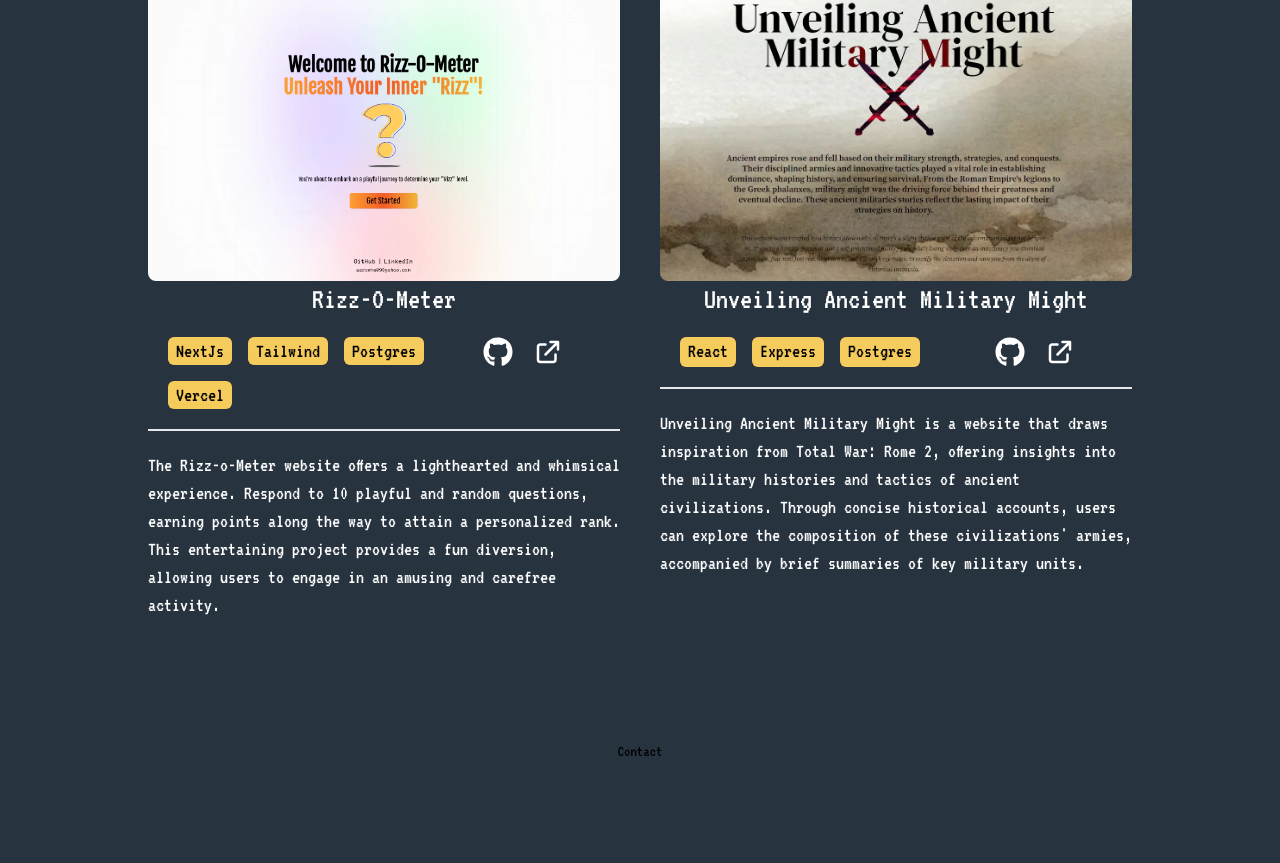
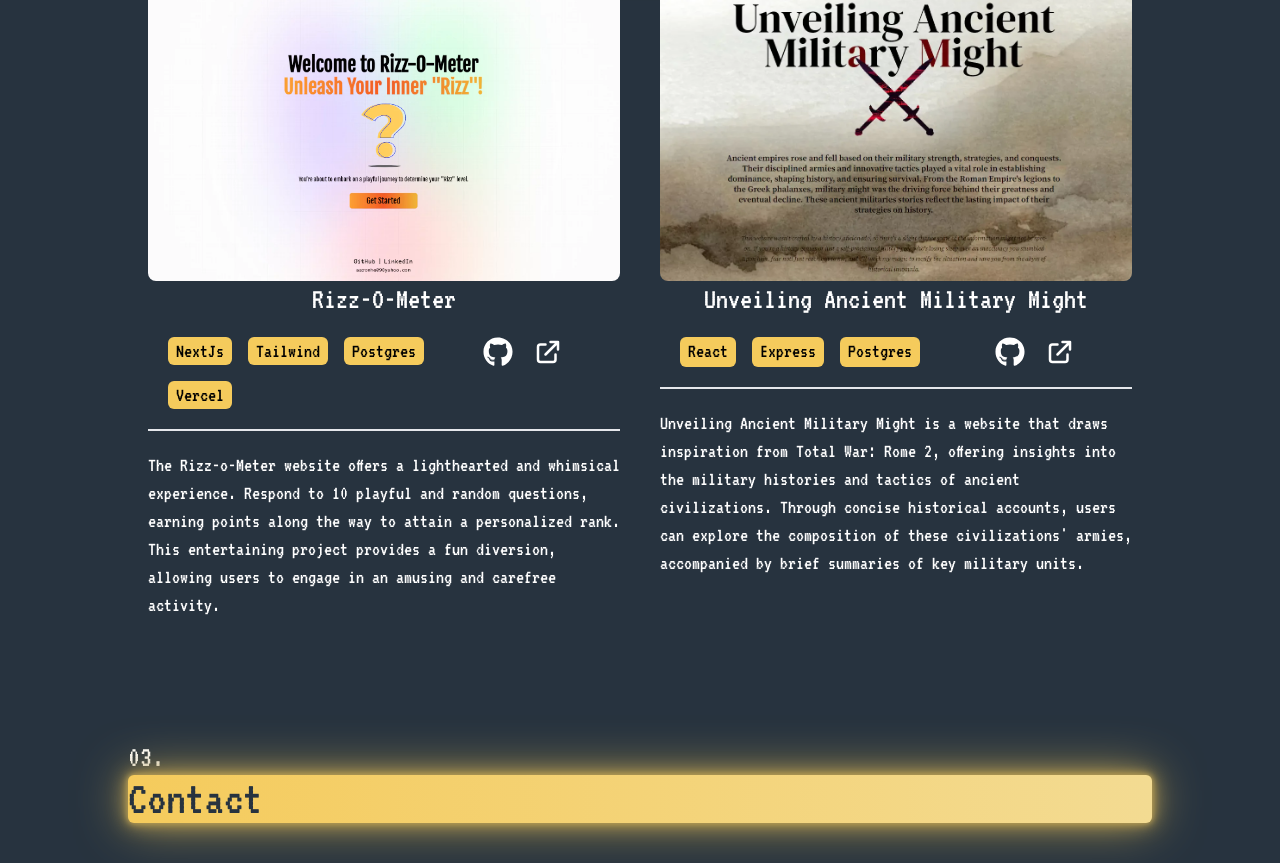
Before and after one commit to AaronHe09/portfolio, a Next.js app in the folder portfolio/: page / in a window 1280 px wide. Shown: the part 1891-2754 px from the top of the page. Before the commit the page ends 2694 px from the top, so only its background shows below. Built offline with nearby package versions, Linux system fonts and the light colour scheme.

Commit message:
created a css variable for light grey

```diff
--- a/portfolio/app/globals.css
+++ b/portfolio/app/globals.css
@@ -11,6 +11,7 @@
   --gold: rgb(245, 203, 92);
   --shadow: 0 0 3px white, 0 0 3px white, 0 0 3px white, 0 0 3px white;
   --dark-shadow: 0 0 3px black, 0 0 3px black, 0 0 3px black, 0 0 3px black;
+  --light-grey: rgb(232, 237, 223);
 }
 
 html {
--- a/portfolio/components/Contact.tsx
+++ b/portfolio/components/Contact.tsx
@@ -1,7 +1,43 @@
-import React from "react";
+"use client";
+import { motion, useInView, useAnimation } from "framer-motion";
+import { useEffect, useRef } from "react";
+import { glow, staggerText } from "@/app/variants/variants";
 
 const Contact = () => {
-  return <div>Contact</div>;
+  const ref = useRef<HTMLDivElement>(null);
+  const isInView = useInView(ref, { once: true });
+  const mainControls = useAnimation();
+
+  useEffect(() => {
+    if (isInView) {
+      mainControls.start("show");
+    }
+  }, [isInView]);
+
+  return (
+    <div className="section_div" ref={ref}>
+      <h2 className="h2">
+        <motion.span
+          className="section_number"
+          variants={staggerText}
+          initial={"hidden"}
+          whileInView={"show"}
+          viewport={{ once: true }}
+        >
+          03.
+        </motion.span>
+        <motion.span
+          className="section_banner"
+          variants={glow}
+          initial={"hidden"}
+          whileInView={"show"}
+          viewport={{ once: true }}
+        >
+          Contact
+        </motion.span>
+      </h2>
+    </div>
+  );
 };
 
 export default Contact;
```
